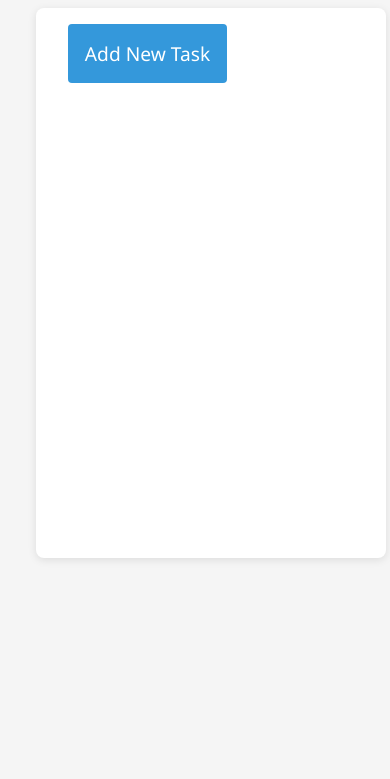
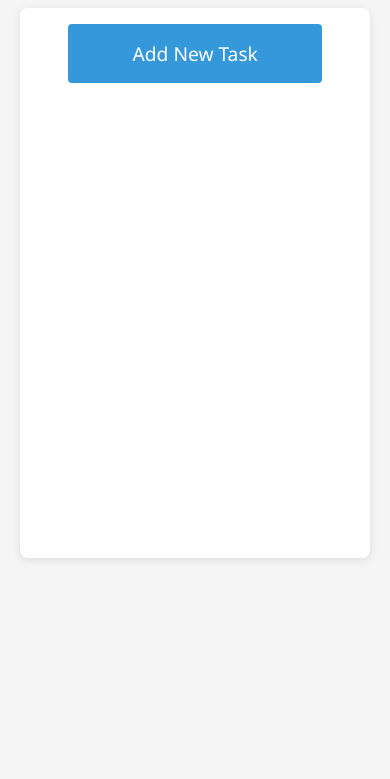
Before and after one commit to Cipher126/to-do-app, a plain HTML site: page index.html in a window 390 px wide. Shown: the part 65-844 px from the top of the page. Drawn offline with Linux system fonts and the light colour scheme.

Commit message:
same as the previous commit message.

```diff
--- a/index.html
+++ b/index.html
@@ -12,7 +12,7 @@
     <main>
       <h1>Todo App</h1>
       <div class="todo-app">
-        <button id="open-task-form-btn" class="btn large-btn">
+        <button id="open-task-form-btn" class="btn large-btn large2">
           Add New Task
         </button>
         <form class="task-form hidden" id="task-form">
--- a/style.css
+++ b/style.css
@@ -289,6 +289,7 @@ textarea.form-control {
     padding: 1rem;
     height: 550px;
     width: 350px;
+    margin-left: -1rem;
   }
 
   .task-form {
@@ -309,7 +310,7 @@ textarea.form-control {
     align-items: center;
   }
 
-  .large-btn2 {
+  .large2 {
     width: 80%;
     margin-left: 2rem;
     padding: 1rem 0.5rem;
```
